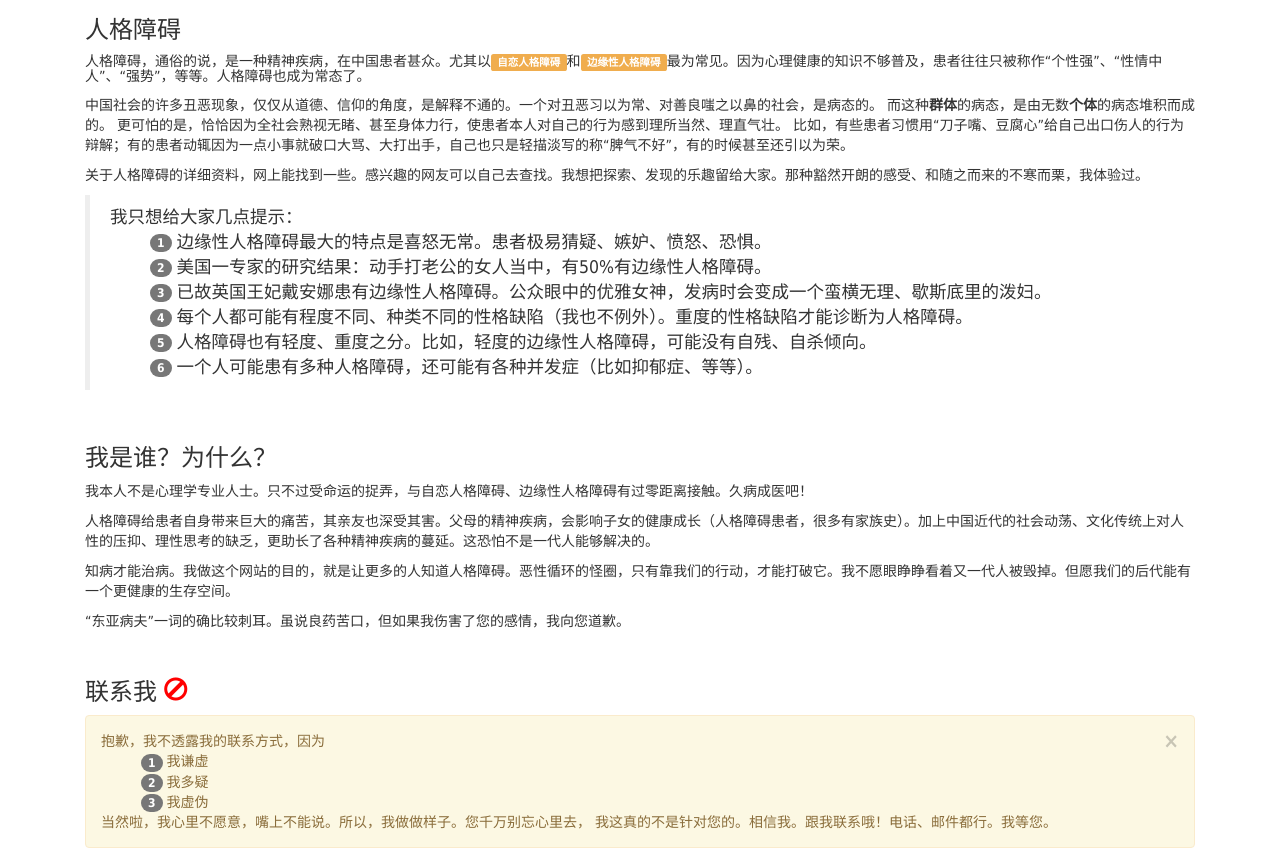
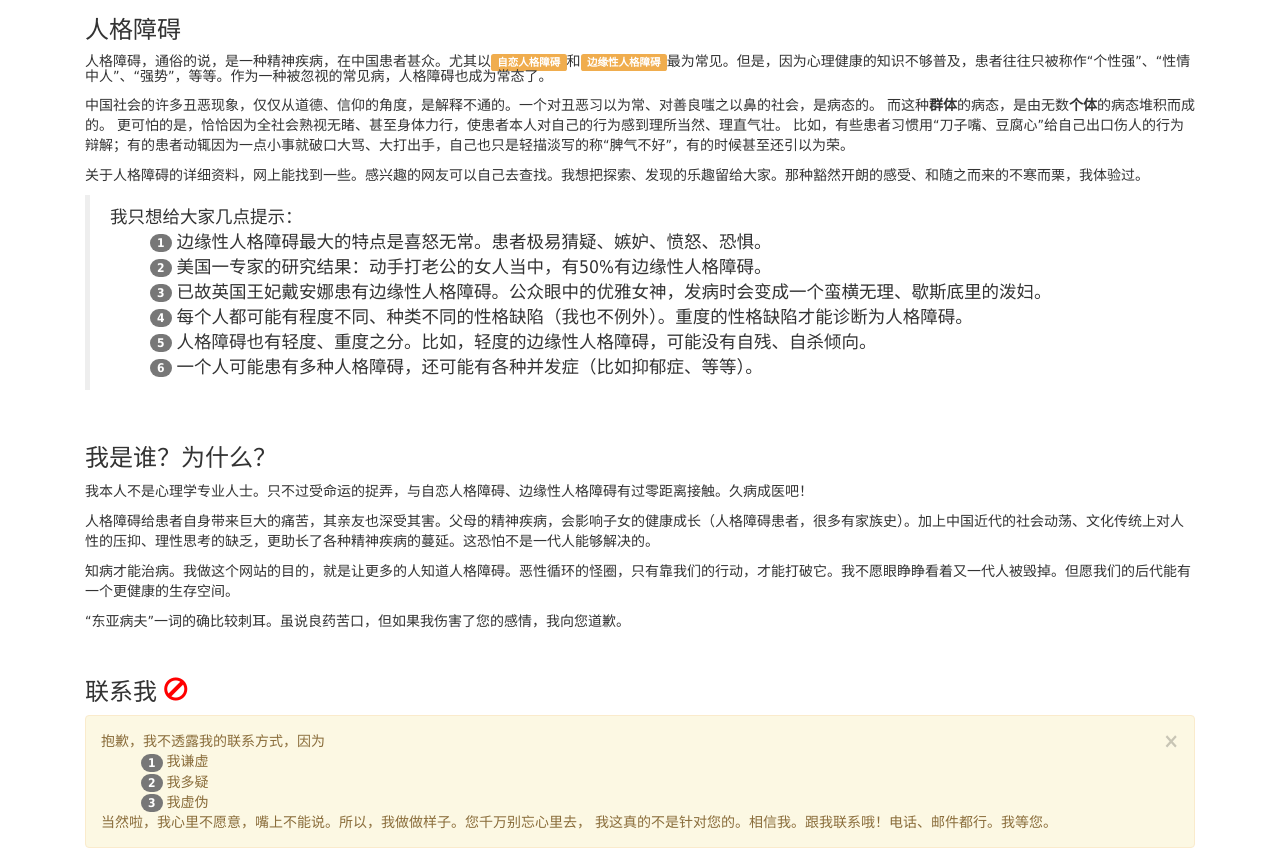
Before and after one commit to bingfu/bingfu, a plain HTML site: page public/index.html in a window 1280 px wide. Shown: the part 1127-1978 px from the top of the page. Drawn offline with nearby package versions, Linux system fonts and the light colour scheme.

Commit message:
added 极d 破口大作为一种被忽视的常见病

```diff
--- a/public/index.html
+++ b/public/index.html
@@ -111,7 +111,7 @@
           <p>所谓“正常”，不同地域、不同时代、不同文化的人，都有不同的标准。在公元2013年的秋天，巴黎女孩当街抽烟，北京小伙儿当街挖鼻孔，孟买老大爷当街洗澡，在当时当地都是正常的行为。</p>
           <p>同样，“病态”也是个相对的概念。患者多了，大家见多不怪，病态也就慢慢成了常态了。近视眼和龋齿在中国、肥胖在美国，都是这样的例子。<img src="img/near-sighted-chinese-children.jpg" alt="中国近视儿童" /></p>
           <h3>人格障碍</h3>
-          <h5>人格障碍，通俗的说，是一种精神疾病，在中国患者甚众。尤其以<div class="label label-warning">自恋人格障碍</div>和<div class="label label-warning">边缘性人格障碍</div>最为常见。因为心理健康的知识不够普及，患者往往只被称作“个性强”、“性情中人”、“强势”，等等。人格障碍也成为常态了。</h5>
+          <h5>人格障碍，通俗的说，是一种精神疾病，在中国患者甚众。尤其以<div class="label label-warning">自恋人格障碍</div>和<div class="label label-warning">边缘性人格障碍</div>最为常见。但是，因为心理健康的知识不够普及，患者往往只被称作“个性强”、“性情中人”、“强势”，等等。作为一种被忽视的常见病，人格障碍也成为常态了。</h5>
           <p>中国社会的许多丑恶现象，仅仅从道德、信仰的角度，是解释不通的。一个对丑恶习以为常、对善良嗤之以鼻的社会，是病态的。
             而这种<strong>群体</strong>的病态，是由无数<strong>个体</strong>的病态堆积而成的。
             更可怕的是，恰恰因为全社会熟视无睹、甚至身体力行，使患者本人对自己的行为感到理所当然、理直气壮。
```
